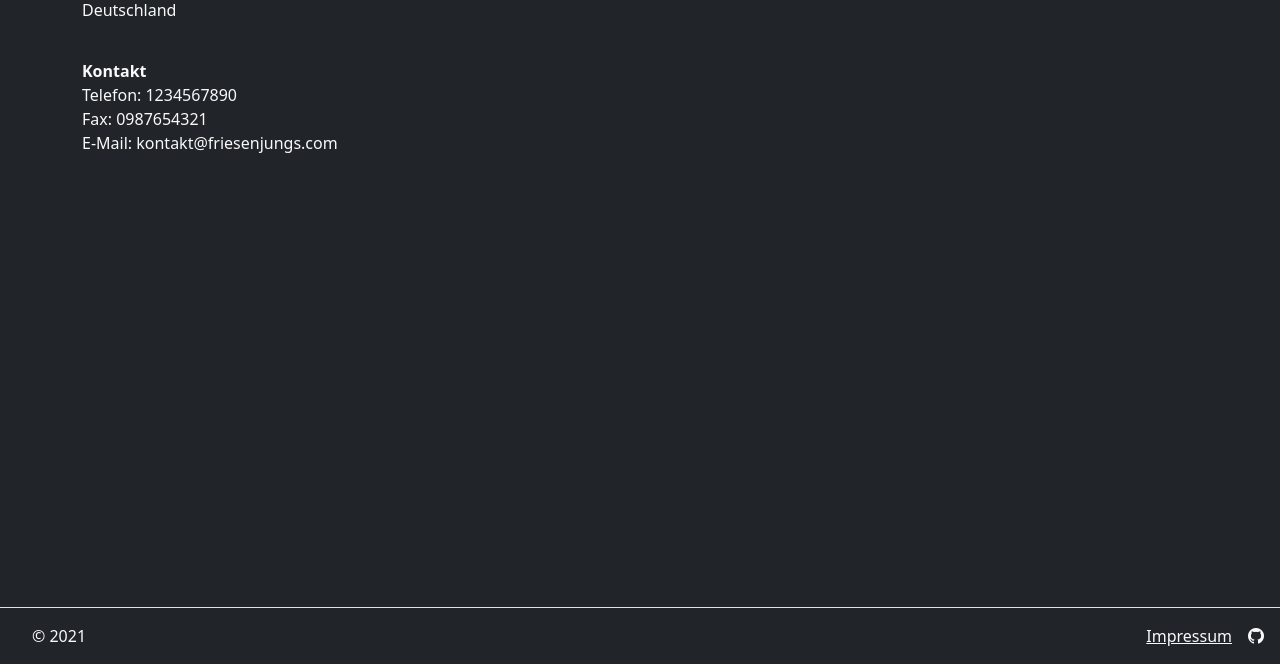
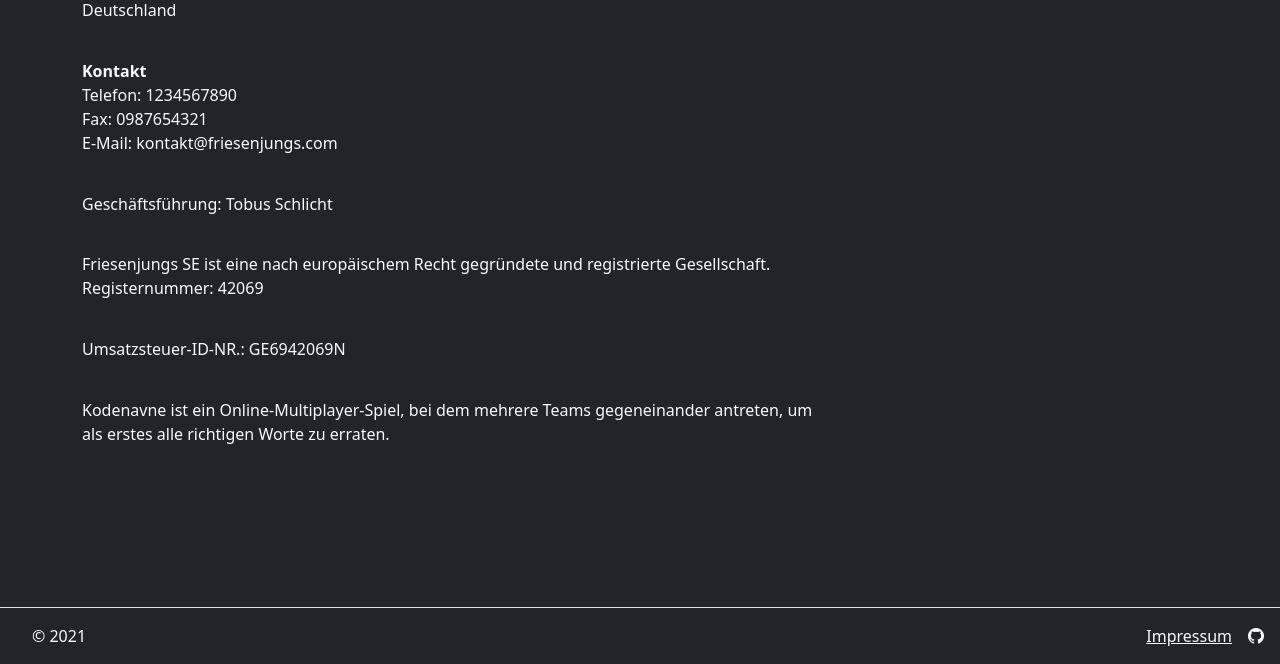
Before and after one commit to friesenjungs/kodenavne, a Flask app: page /impressum in a window 1280 px wide. Shown: the part 249-913 px from the top of the page. Run offline with Flask 2, Linux system fonts and the light colour scheme.

Commit message:
added to impressum

```diff
--- a/templates/impressum.html
+++ b/templates/impressum.html
@@ -16,6 +16,10 @@
                     <h1 class="blog-post-title">Impressum</h1>
                     <p style="margin-top: 5%;"><b>Friesenjungs SE</b><br>Am Deich 1<br>26969 Butjadingen<br>Deutschland</p>
                     <p style="margin-top: 5%;"><b>Kontakt</b><br>Telefon: 1234567890<br>Fax: 0987654321<br>E-Mail: kontakt@friesenjungs.com</p>
+                    <p style="margin-top: 5%;">Geschäftsführung: Tobus Schlicht</p>
+                    <p style="margin-top: 5%;">Friesenjungs SE ist eine nach europäischem Recht gegründete und registrierte Gesellschaft.<br>Registernummer: 42069</p>
+                    <p style="margin-top: 5%;">Umsatzsteuer-ID-NR.: GE6942069N</p>
+                    <p style="margin-top: 5%;">Kodenavne ist ein Online-Multiplayer-Spiel, bei dem mehrere Teams gegeneinander antreten, um als erstes alle richtigen Worte zu erraten.</p>
                 </div>
             </div>
         </div>
```
